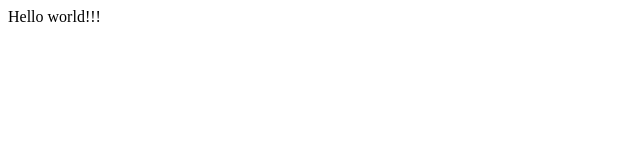
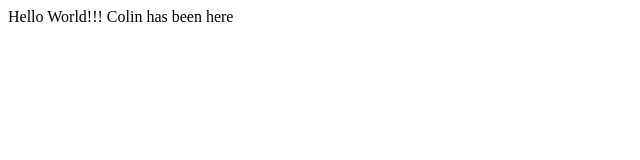
Before and after one commit to Martsyalis/class_demo, a plain HTML site: page index.html in a window 1280 px wide. Shown: the whole page, without its empty margins (0-640 px from the left). Drawn offline with Linux system fonts and the light colour scheme.

Commit message:
adds lines in index.html

```diff
--- a/index.html
+++ b/index.html
@@ -7,6 +7,8 @@
   <link rel="stylesheet" type="text/css" href="./index.css">
 </head>
 <body>
-  Hello world!!!
+  Hello World!!!
+
+  Colin has been here
 </body>
 </html>
```
